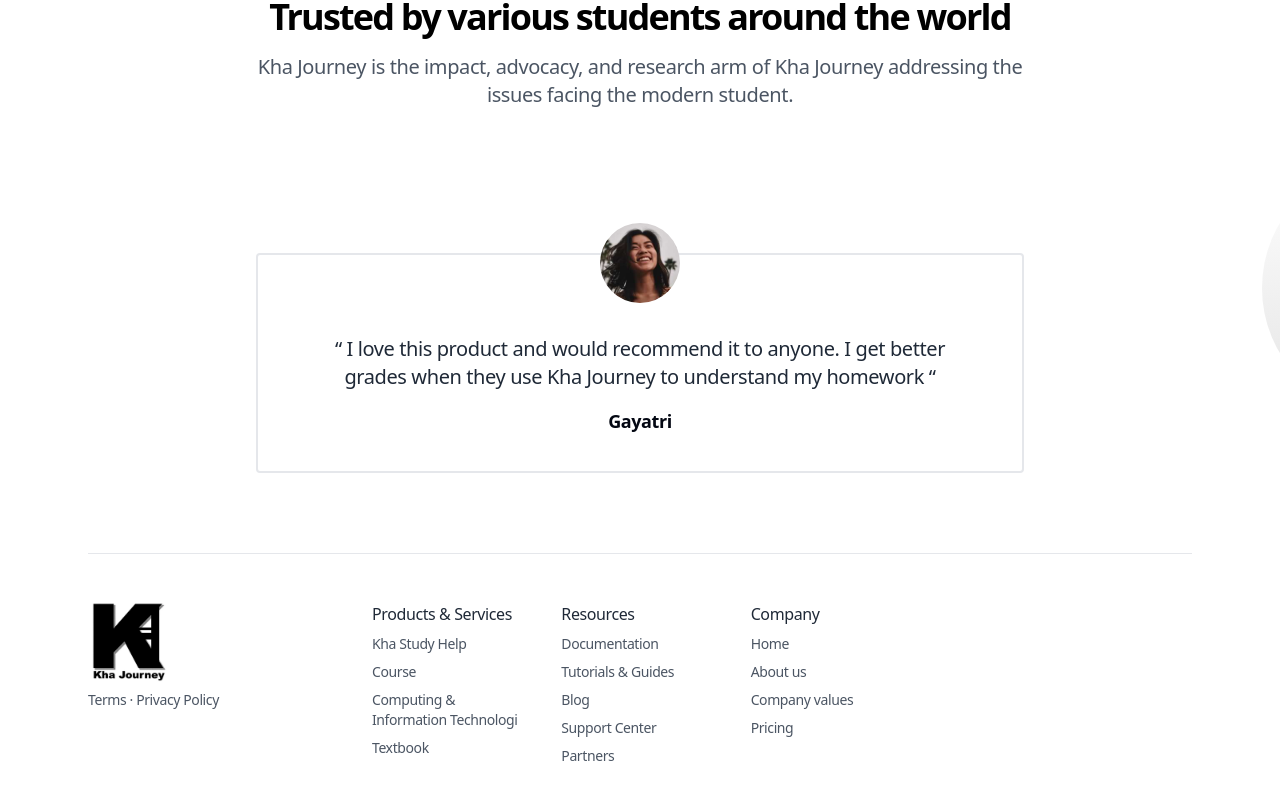
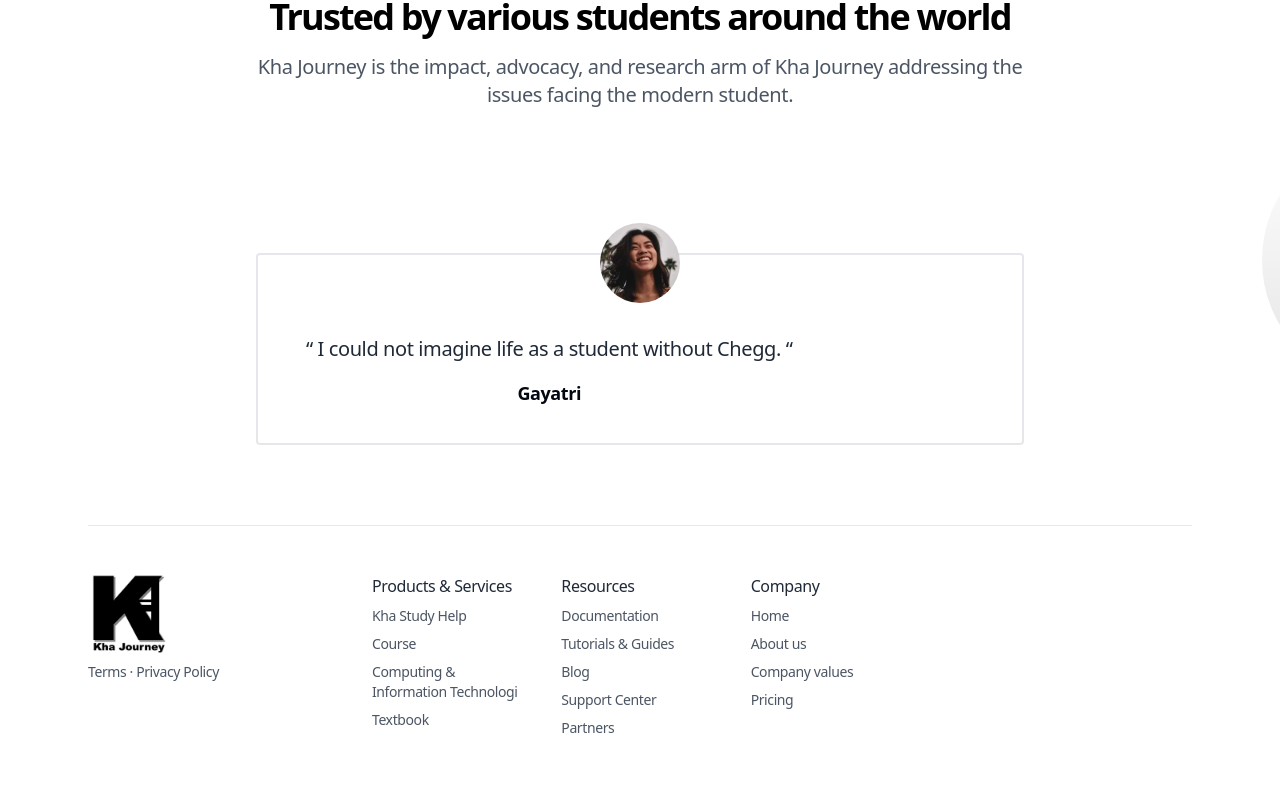
Before and after one commit to lailaroikha/mindraf, a Next.js app: page / in a window 1280 px wide. Shown: the part 1786-2586 px from the top of the page. Built offline with nearby package versions, Linux system fonts and the light colour scheme.

Commit message:
editing text

```diff
--- a/components/testimonials.tsx
+++ b/components/testimonials.tsx
@@ -43,7 +43,7 @@ export default function Testimonials() {
                   <Image className="relative rounded-full w-20 h-20" src={TestimonialImage} alt="Testimonial 01" />
                 </div>
                 <blockquote className="text-gray-800 text-xl font-medium mb-4">
-                  “ I love this product and would recommend it to anyone. I get better grades when they use Kha Journey to understand my homework “
+                  “ I could not imagine life as a student without Chegg. “
                 </blockquote>
                 <cite className="text-gray-950 block font-bold text-lg not-italic mb-1">Gayatri</cite>
               </div>
```
